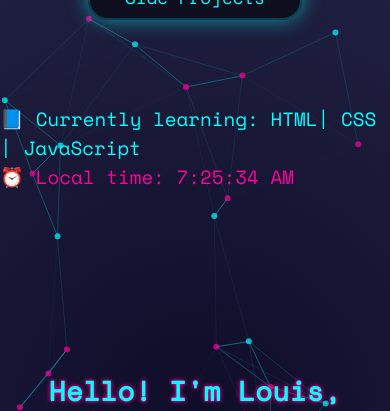
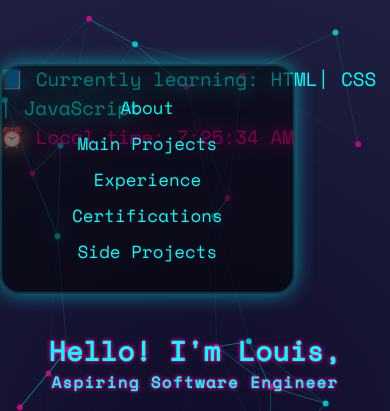
Before and after one commit to lmfsabaricos/LouisPortfolio, a plain HTML site: page index.html in a window 390 px wide. Shown: the top 411 px of the page. Drawn offline with nearby package versions, Linux system fonts and the light colour scheme.

Commit message:
Fix mobile layout

```diff
--- a/index.html
+++ b/index.html
@@ -15,8 +15,8 @@
         <div id="particles-js"></div>
 
         <!-- Navbar Contents -->
-        <nav class="louis-navbar">
           <div class="nav-container">
+              <nav class="louis-navbar">
             <ul>
             <li><a href="#about">About</a></li>
             <li><a href="#projects">Main Projects</a></li>
--- a/styles.css
+++ b/styles.css
@@ -629,6 +629,7 @@ color: #e0f7f7;
   gap: 3rem;
   animation: scrollMarquee 25s linear infinite;
   width: fit-content;
+  -webkit-animation: scrollMarquee 25s linear infinite;
 }
 
 .marquee-track img {
@@ -706,12 +707,14 @@ color: #e0f7f7;
 }
 
 .louis-navbar {
+    display: flex;
     flex-direction: column;
     align-items: center;
     gap: 10px;
   }
 
   .louis-navbar ul {
+    display: flex;
    flex-direction: column;
    align-items: center;
    gap: 10px;
```
